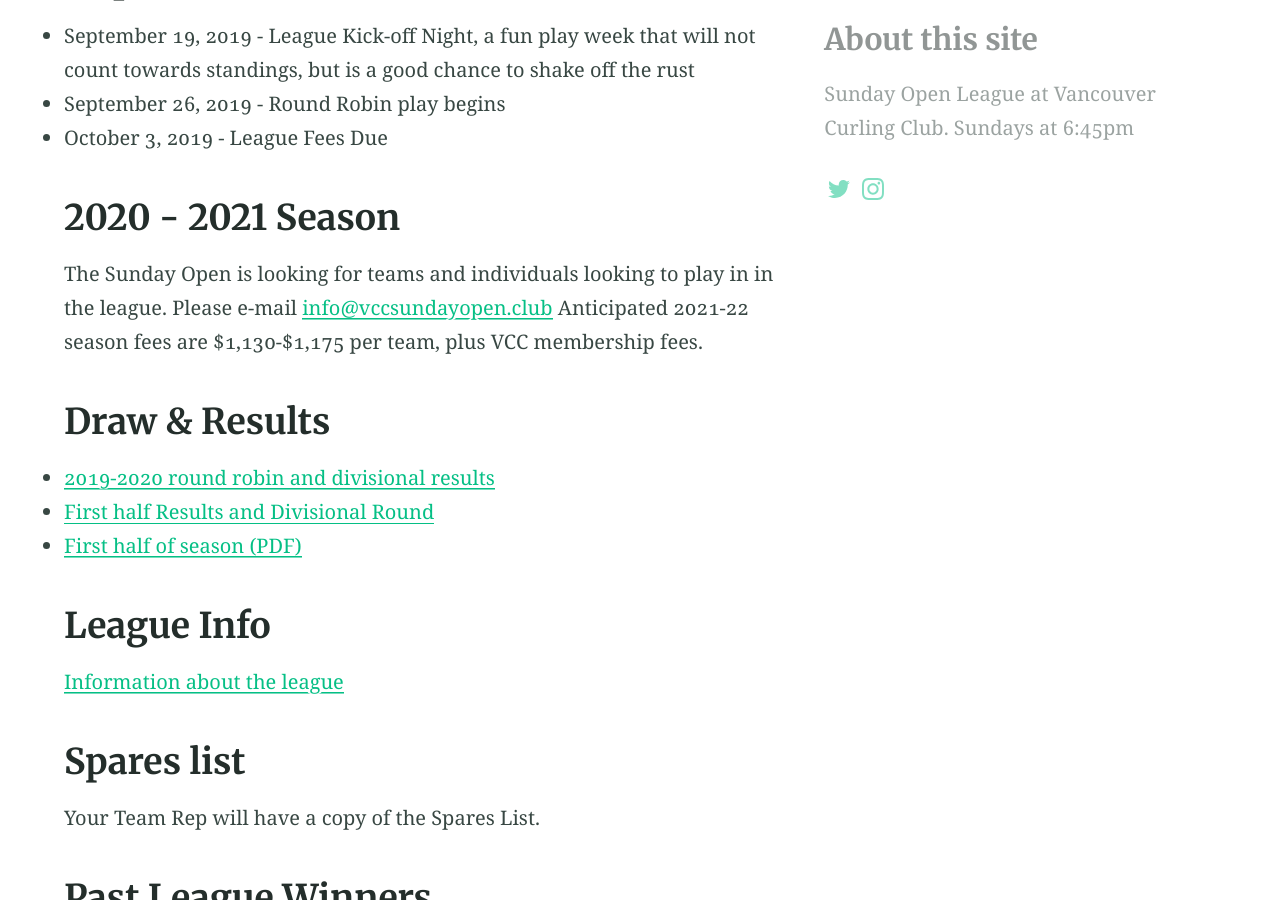
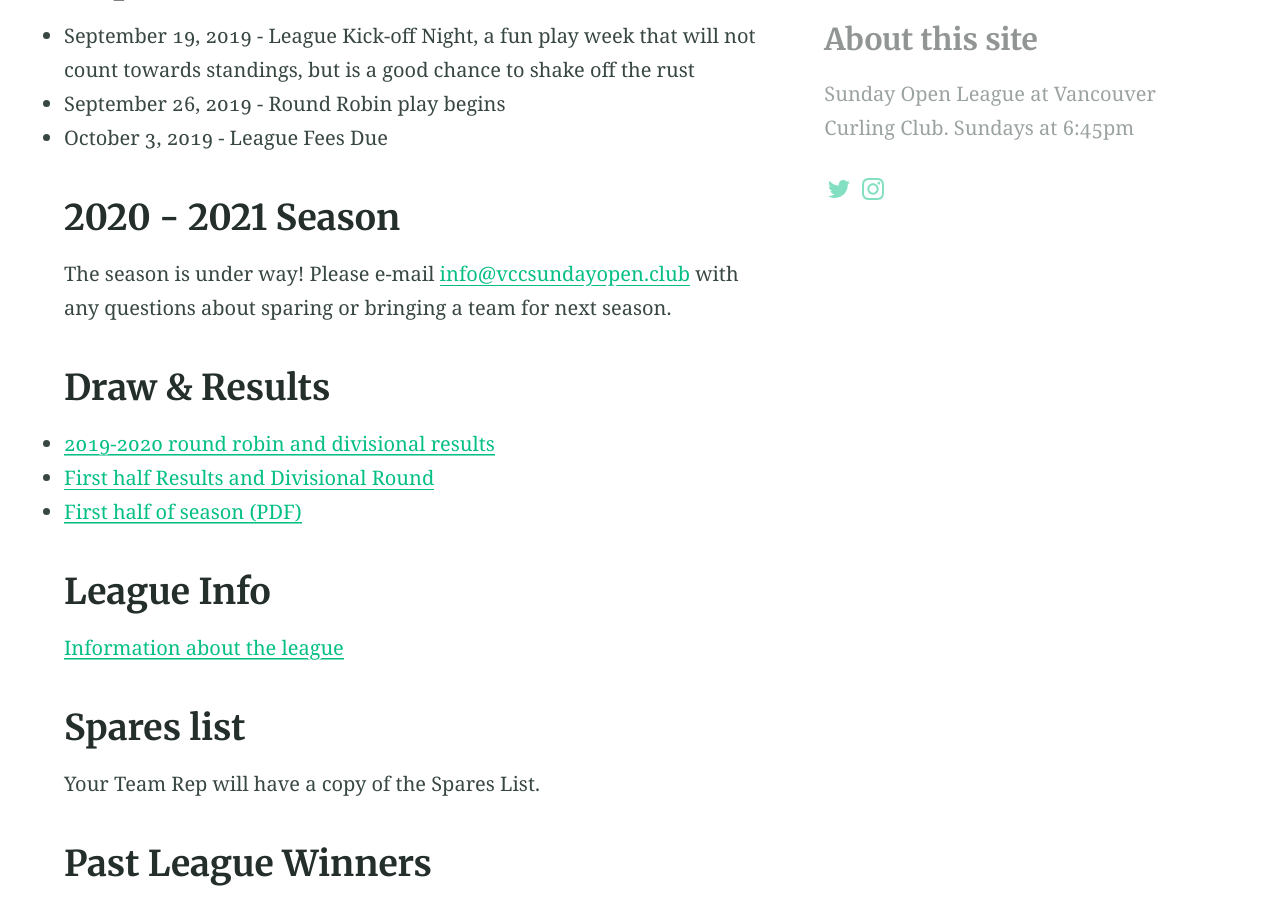
Before and after one commit to adsgray/testsite, a Jekyll site: the page built from index.md, in a window 1280 px wide and 900 px high, scrolled down 577 px. Built offline with Jekyll 4.4.1, drawn with Linux system fonts in a browser that asks for light colours.

Commit message:
Update index.md

```diff
--- a/index.md
+++ b/index.md
@@ -12,8 +12,7 @@ aside: true
 * October 3, 2019 - League Fees Due
 
 ## 2020 - 2021 Season
-The Sunday Open is looking for teams and individuals looking to play in in the league. Please e-mail [info@vccsundayopen.club](mailto:info@vccsundayopen.club)
-Anticipated 2021-22 season fees are $1,130-$1,175 per team, plus VCC membership fees.
+The season is under way! Please e-mail [info@vccsundayopen.club](mailto:info@vccsundayopen.club) with any questions about sparing or bringing a team for next season.
 
 ## Draw & Results
 * [2019-2020 round robin and divisional results](assets/SUNDAY_2020_AGGREGATE_RESULTS.pdf)
```
